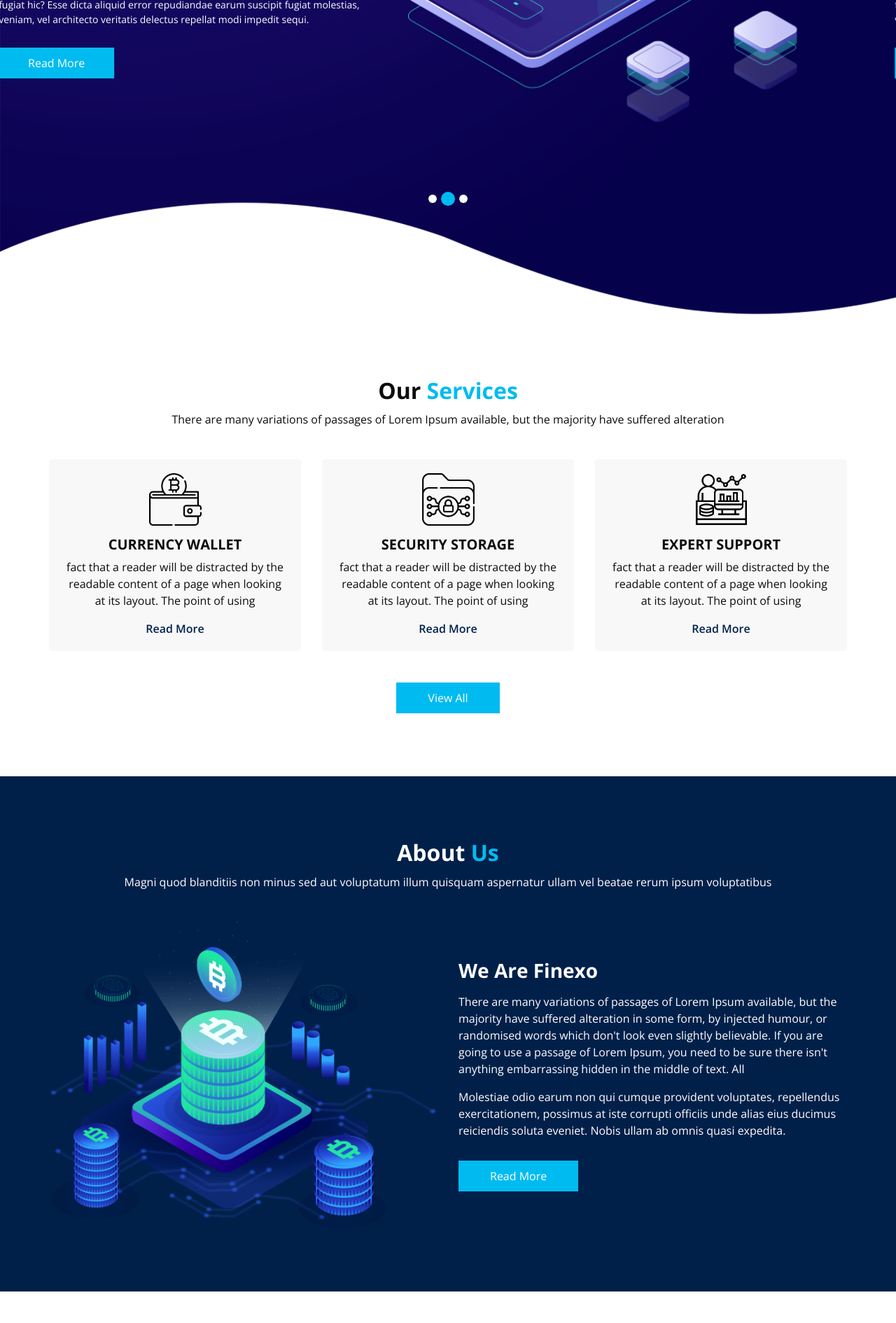
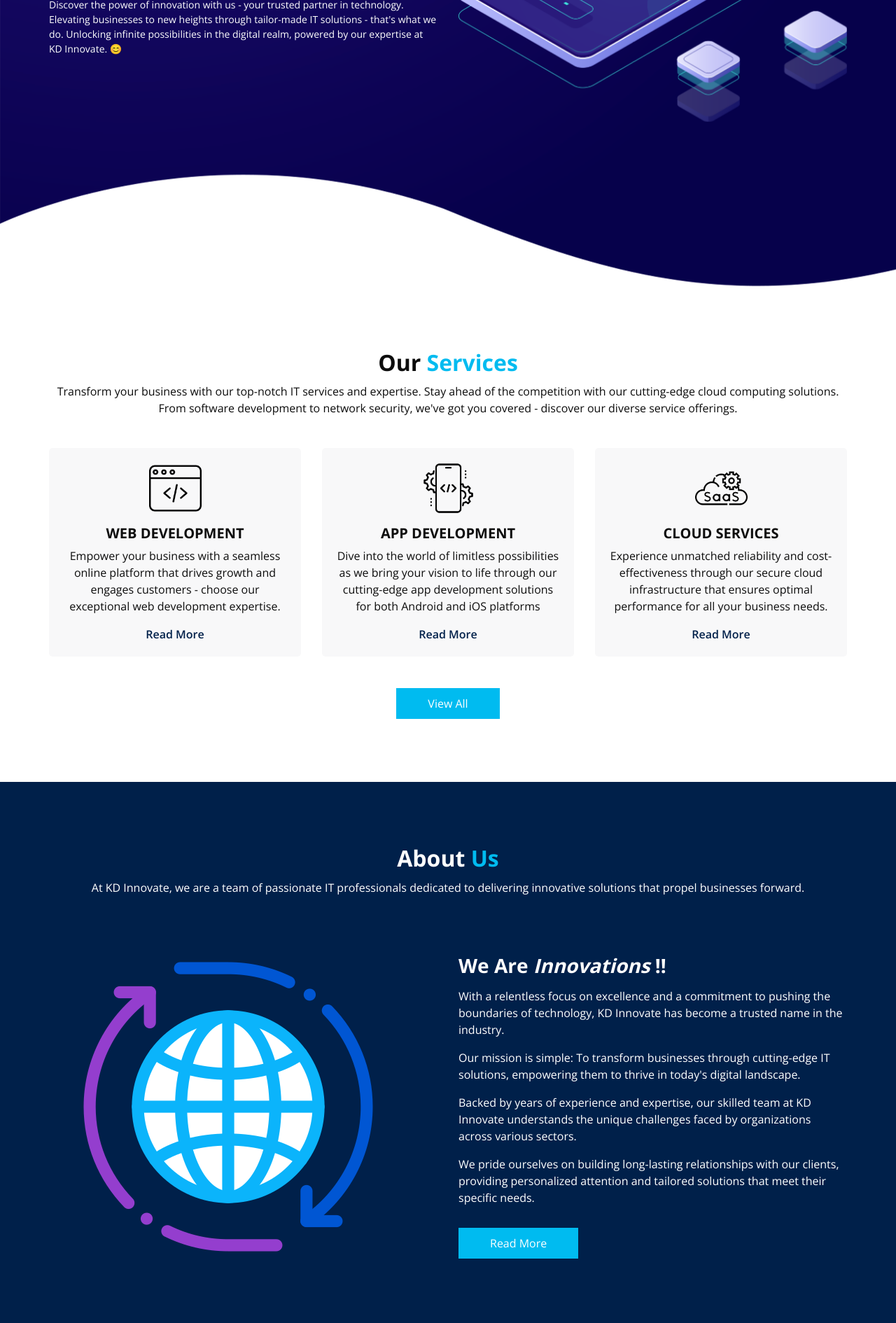
Before and after one commit to khushlo/KDInnovate, a plain HTML site: page index.html in a window 1280 px wide. Shown: the part 423-2313 px from the top of the page at 70% size. Drawn offline with nearby package versions, Linux system fonts and the light colour scheme; some packages are replaced by stand-ins of ours.

Commit message:
made changes in Home, About, Service pages in first 2024 moments

```diff
--- a/index.html
+++ b/index.html
@@ -8,12 +8,12 @@
   <!-- Mobile Metas -->
   <meta name="viewport" content="width=device-width, initial-scale=1, shrink-to-fit=no" />
   <!-- Site Metas -->
-  <meta name="keywords" content="" />
-  <meta name="description" content="" />
+  <meta name="keywords" content="Web Mobile Desktop" />
+  <meta name="description" content="Web/App/Software/Desktop developement" />
   <meta name="author" content="" />
   <link rel="shortcut icon" href="images/favicon.png" type="">
 
-  <title> Finexo </title>
+  <title> KD Innovate </title>
 
   <!-- bootstrap core css -->
   <link rel="stylesheet" type="text/css" href="css/bootstrap.css" />
@@ -38,7 +38,6 @@
 <body>
 
   <div class="hero_area">
-
     <div class="hero_bg_box">
       <div class="bg_img_box">
         <img src="images/hero-bg.png" alt="">
@@ -51,7 +50,7 @@
         <nav class="navbar navbar-expand-lg custom_nav-container ">
           <a class="navbar-brand" href="index.html">
             <span>
-              InfoBin
+              KD Innovate
             </span>
           </a>
 
@@ -106,73 +105,15 @@
                       Development
                     </h1>
                     <p>
-                      Explicabo esse amet tempora quibusdam laudantium, laborum eaque magnam fugiat hic? Esse dicta
-                      aliquid error repudiandae earum suscipit fugiat molestias, veniam, vel architecto veritatis
-                      delectus repellat modi impedit sequi.
+                      Discover the power of innovation with us - your trusted partner in technology.
+                      Elevating businesses to new heights through tailor-made IT solutions - that's what we do.
+                      Unlocking infinite possibilities in the digital realm, powered by our expertise at KD Innovate. 😊
                     </p>
-                    <div class="btn-box">
+                    <!-- <div class="btn-box">
                       <a href="" class="btn1">
                         Read More
                       </a>
-                    </div>
-                  </div>
-                </div>
-                <div class="col-md-6">
-                  <div class="img-box">
-                    <img src="images/slider-img.png" alt="">
-                  </div>
-                </div>
-              </div>
-            </div>
-          </div>
-          <div class="carousel-item ">
-            <div class="container ">
-              <div class="row">
-                <div class="col-md-6 ">
-                  <div class="detail-box">
-                    <h1>
-                      Crypto <br>
-                      Currency
-                    </h1>
-                    <p>
-                      Explicabo esse amet tempora quibusdam laudantium, laborum eaque magnam fugiat hic? Esse dicta
-                      aliquid error repudiandae earum suscipit fugiat molestias, veniam, vel architecto veritatis
-                      delectus repellat modi impedit sequi.
-                    </p>
-                    <div class="btn-box">
-                      <a href="" class="btn1">
-                        Read More
-                      </a>
-                    </div>
-                  </div>
-                </div>
-                <div class="col-md-6">
-                  <div class="img-box">
-                    <img src="images/slider-img.png" alt="">
-                  </div>
-                </div>
-              </div>
-            </div>
-          </div>
-          <div class="carousel-item">
-            <div class="container ">
-              <div class="row">
-                <div class="col-md-6 ">
-                  <div class="detail-box">
-                    <h1>
-                      Crypto <br>
-                      Currency
-                    </h1>
-                    <p>
-                      Explicabo esse amet tempora quibusdam laudantium, laborum eaque magnam fugiat hic? Esse dicta
-                      aliquid error repudiandae earum suscipit fugiat molestias, veniam, vel architecto veritatis
-                      delectus repellat modi impedit sequi.
-                    </p>
-                    <div class="btn-box">
-                      <a href="" class="btn1">
-                        Read More
-                      </a>
-                    </div>
+                    </div> -->
                   </div>
                 </div>
                 <div class="col-md-6">
@@ -184,11 +125,6 @@
             </div>
           </div>
         </div>
-        <ol class="carousel-indicators">
-          <li data-target="#customCarousel1" data-slide-to="0" class="active"></li>
-          <li data-target="#customCarousel1" data-slide-to="1"></li>
-          <li data-target="#customCarousel1" data-slide-to="2"></li>
-        </ol>
       </div>
 
     </section>
@@ -206,23 +142,25 @@
             Our <span>Services</span>
           </h2>
           <p>
-            There are many variations of passages of Lorem Ipsum available, but the majority have suffered alteration
+            Transform your business with our top-notch IT services and expertise.
+            Stay ahead of the competition with our cutting-edge cloud computing solutions.
+            From software development to network security, we've got you covered - discover our diverse service
+            offerings.
           </p>
         </div>
         <div class="row">
           <div class="col-md-4 ">
             <div class="box ">
               <div class="img-box">
-                <img src="images/s1.png" alt="">
+                <img src="images/s11.png" alt="">
               </div>
               <div class="detail-box">
                 <h5>
-                  Currency Wallet
+                  Web Development
                 </h5>
                 <p>
-                  fact that a reader will be distracted by the readable content of a page when looking at its layout.
-                  The
-                  point of using
+                  Empower your business with a seamless online platform that drives growth and engages customers -
+                  choose our exceptional web development expertise.
                 </p>
                 <a href="">
                   Read More
@@ -233,16 +171,15 @@
           <div class="col-md-4 ">
             <div class="box ">
               <div class="img-box">
-                <img src="images/s2.png" alt="">
+                <img src="images/s21.png" alt="">
               </div>
               <div class="detail-box">
                 <h5>
-                  Security Storage
+                  App development
                 </h5>
                 <p>
-                  fact that a reader will be distracted by the readable content of a page when looking at its layout.
-                  The
-                  point of using
+                  Dive into the world of limitless possibilities as we bring your vision to life through our
+                  cutting-edge app development solutions for both Android and iOS platforms
                 </p>
                 <a href="">
                   Read More
@@ -253,16 +190,15 @@
           <div class="col-md-4 ">
             <div class="box ">
               <div class="img-box">
-                <img src="images/s3.png" alt="">
+                <img src="images/s31.png" alt="">
               </div>
               <div class="detail-box">
                 <h5>
-                  Expert Support
+                  Cloud Services
                 </h5>
                 <p>
-                  fact that a reader will be distracted by the readable content of a page when looking at its layout.
-                  The
-                  point of using
+                  Experience unmatched reliability and cost-effectiveness
+                  through our secure cloud infrastructure that ensures optimal performance for all your business needs.
                 </p>
                 <a href="">
                   Read More
@@ -292,30 +228,37 @@
           About <span>Us</span>
         </h2>
         <p>
-          Magni quod blanditiis non minus sed aut voluptatum illum quisquam aspernatur ullam vel beatae rerum ipsum
-          voluptatibus
+          At KD Innovate, we are a team of passionate IT professionals dedicated to
+          delivering innovative solutions that propel businesses forward.
         </p>
       </div>
       <div class="row">
         <div class="col-md-6 ">
           <div class="img-box">
-            <img src="images/about-img.png" alt="">
+            <img src="images/about-img2.png" alt="">
           </div>
         </div>
         <div class="col-md-6">
           <div class="detail-box">
             <h3>
-              We Are Finexo
+              We Are <i>Innovations</i> !!
+            </h3>
             </h3>
             <p>
-              There are many variations of passages of Lorem Ipsum available, but the majority have suffered alteration
-              in some form, by injected humour, or randomised words which don't look even slightly believable. If you
-              are going to use a passage of Lorem Ipsum, you need to be sure there isn't anything embarrassing hidden in
-              the middle of text. All
+              With a relentless focus on excellence and a
+              commitment to pushing the boundaries of technology, KD Innovate has become a trusted name in the industry.
             </p>
             <p>
-              Molestiae odio earum non qui cumque provident voluptates, repellendus exercitationem, possimus at iste
-              corrupti officiis unde alias eius ducimus reiciendis soluta eveniet. Nobis ullam ab omnis quasi expedita.
+              Our mission is simple: To transform businesses through cutting-edge IT solutions,
+              empowering them to thrive in today's digital landscape.
+            </p>
+            <p>
+              Backed by years of experience and expertise, our skilled team at KD Innovate understands the unique
+              challenges faced by organizations across various sectors.
+            </p>
+            <p>
+              We pride ourselves on building long-lasting relationships with our clients, providing personalized
+              attention and tailored solutions that meet their specific needs.
             </p>
             <a href="">
               Read More
@@ -777,7 +720,7 @@
     <div class="container">
       <p>
         &copy; <span id="displayYear"></span> All Rights Reserved By
-        <a href="https://html.design/">Free Html Templates</a>
+        <a href="https://www.kdinnovate.com/">KD Innovate</a>
       </p>
     </div>
   </section>
```
Also changed, not shown: about.html (+17 -10 lines), service.html (+16 -16 lines), images/about-img2.png (added), images/s11.png (added), images/s21.png (added), images/s31.png (added), images/slider-img2.png (added).
